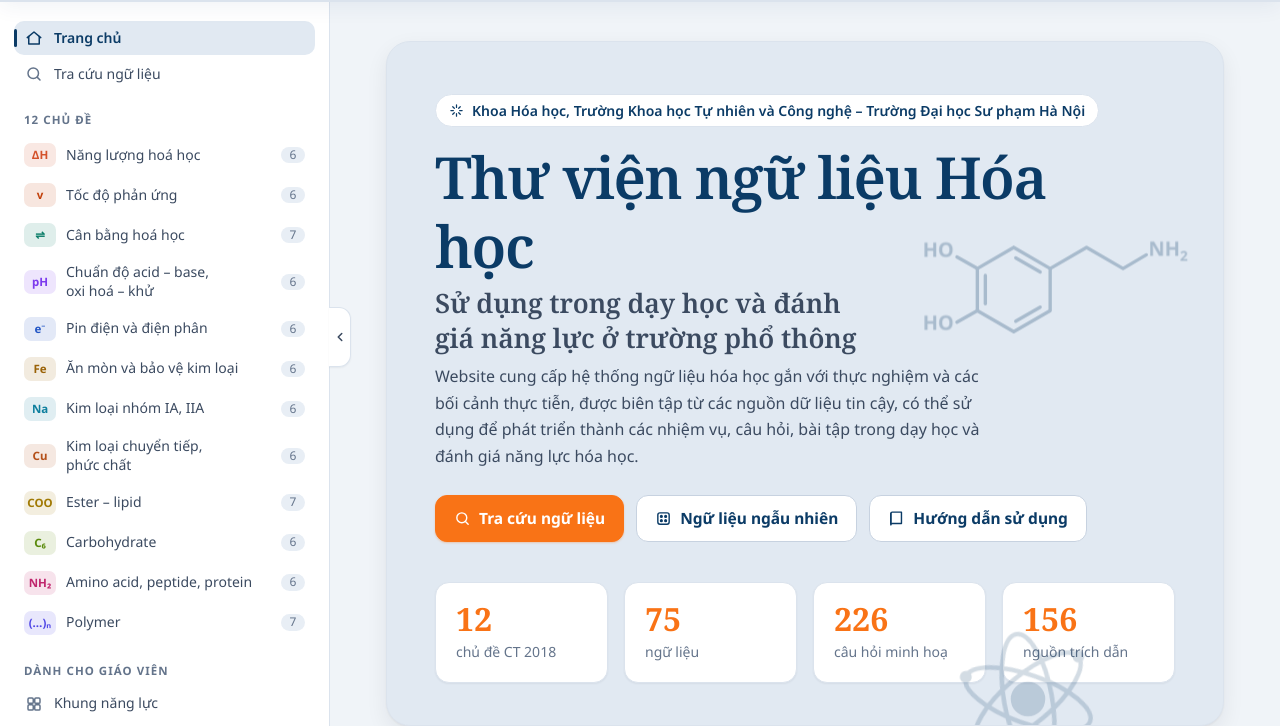
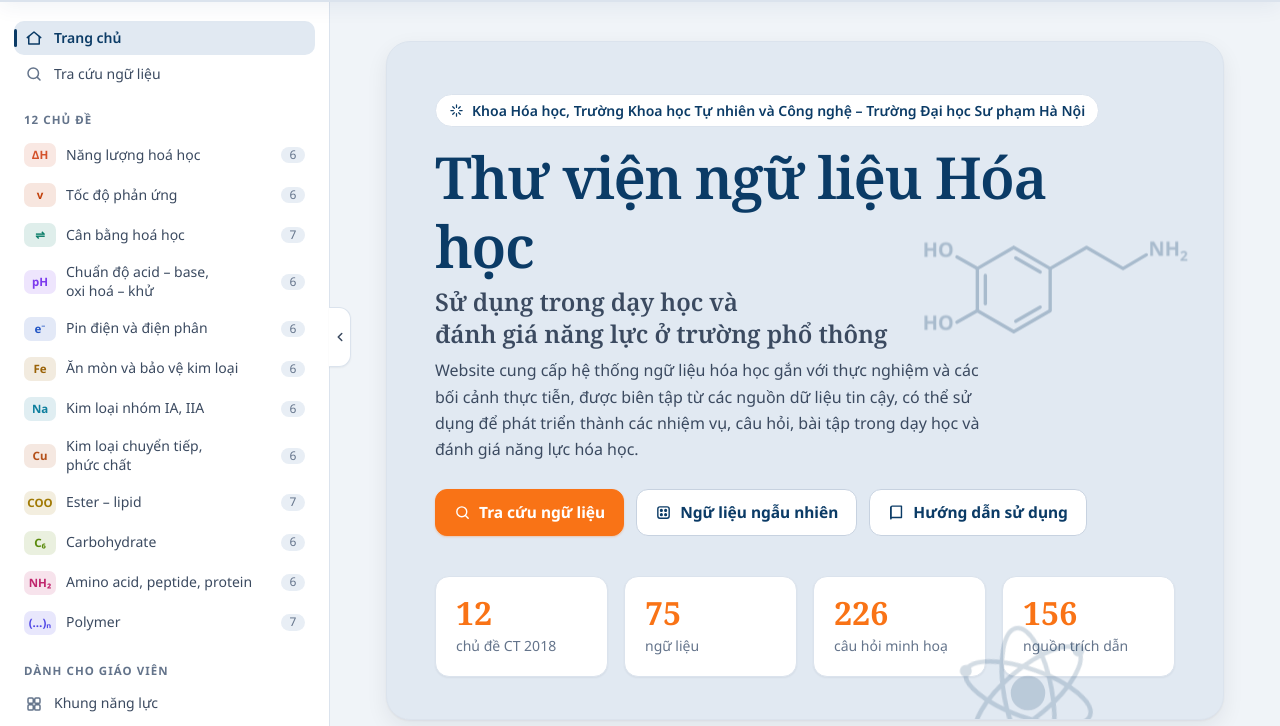
Before and after one commit to thu-vien-ngu-lieu-hoa-hoc/thu-vien-ngu-lieu-hoa-hoc.github.io, a plain HTML site: page index.html in a window 1280 px wide. Shown: the part 63-789 px from the top of the page. Drawn offline with Linux system fonts and the light colour scheme.

Commit message:
Ngắt dòng phụ đề trước "đánh giá"
Co-Authored-By: Claude Opus 5.5 <noreply@anthropic.com>

```diff
--- a/index.html
+++ b/index.html
@@ -189,6 +189,8 @@ p,li,td,.lead,.kv>div{text-wrap:pretty}
 .hero p{font-family:var(--f-read);color:var(--ink-2);max-width:520px;font-size:16.5px}
 .hero p.hero-lead{max-width:none;font-size:16px}
 .hero{container-type:inline-size}
+@container (max-width:740px){.hero h1 .h1-sub{font-size:.42em}}
+@container (max-width:520px){.hero .br-sub{display:none}}
 @container (max-width:760px){.hero p.hero-lead br{display:none}.hero p.hero-lead{max-width:560px}}
 .btn{display:inline-flex;align-items:center;gap:8px;padding:10px 18px;border-radius:12px;background:var(--cta);color:#fff;text-decoration:none;font-weight:700;border:1px solid var(--cta);cursor:pointer;font-size:15.5px;box-shadow:0 1px 2px rgba(249,115,22,.3);transition:background .15s,transform .15s,box-shadow .15s}
 .btn:hover{background:var(--cta-2);border-color:var(--cta-2);color:#fff;transform:translateY(-1px);box-shadow:0 6px 16px rgba(249,115,22,.3)}
@@ -1076,7 +1078,7 @@ function pageHome(){
   return `<div class="page wide">${errBox()}
     <section class="hero">${heroArt}<div class="hero-inner"><div>
       <div class="eyebrow">${icon('spark',15)} ${txt(C.don_vi)}</div>
-      <h1>Thư viện ngữ liệu <em>Hóa học</em><span class="h1-sub">Sử dụng trong dạy học và đánh giá năng lực <span class="nw">ở trường phổ thông</span></span></h1>
+      <h1>Thư viện ngữ liệu <em>Hóa học</em><span class="h1-sub">Sử dụng trong dạy học và <br class="br-sub">đánh giá năng lực <span class="nw">ở trường phổ thông</span></span></h1>
       <p class="hero-lead">Website cung cấp hệ thống ngữ liệu hóa học gắn với thực nghiệm <br>và các bối cảnh thực tiễn, được biên tập từ các nguồn dữ liệu tin cậy, <br>có thể sử dụng để phát triển thành các nhiệm vụ, câu hỏi, bài tập <br>trong dạy học và đánh giá năng lực hóa học.</p>
       <div class="btn-row"><a class="btn" href="#/tra-cuu">${icon('search',17)} Tra cứu ngữ liệu</a>${DS.length?`<button class="btn ghost" id="randBtn">${icon('dice',17)} Ngữ liệu ngẫu nhiên</button>`:''}<a class="btn ghost" href="#/huong-dan">${icon('book',17)} Hướng dẫn sử dụng</a></div>
     </div>${C.anh_qr?`<div class="qr"><img src="${esc(C.anh_qr)}" alt="Mã QR mở trang"><small>Quét để mở trên điện thoại</small></div>`:''}</div>
```
